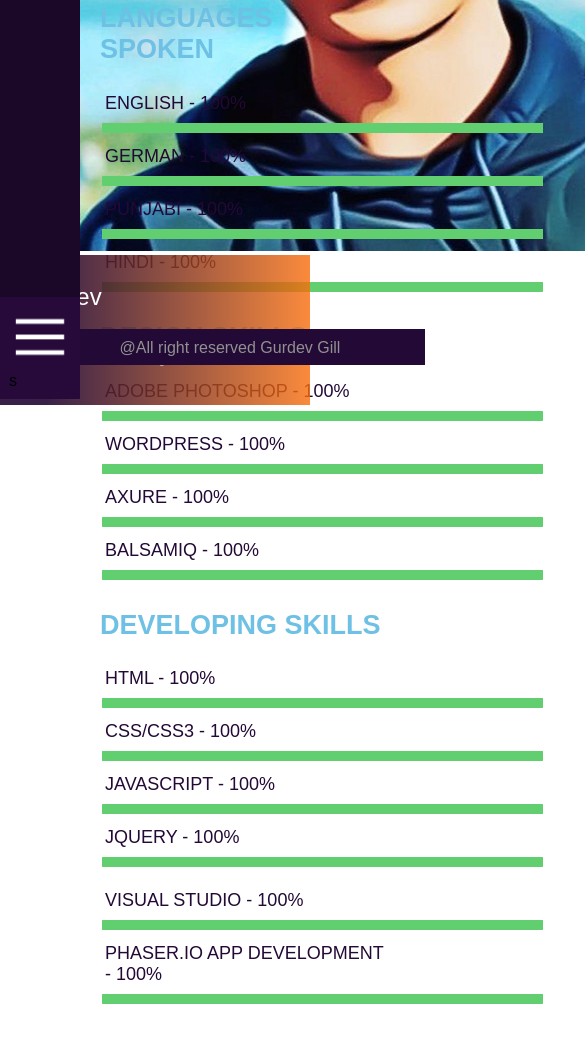
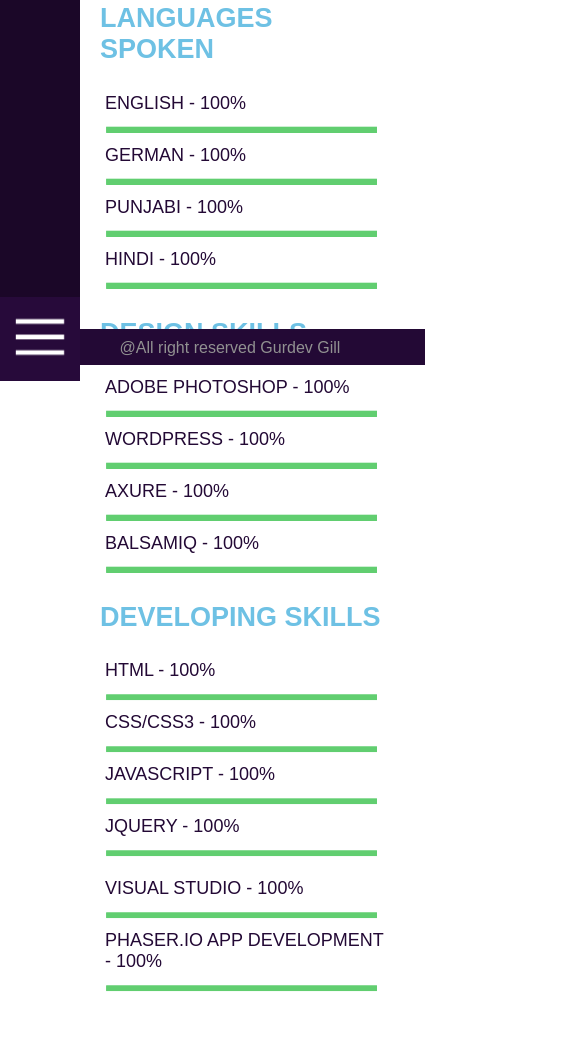
Before and after one commit to Gurdev135/Portfolio-Project, a plain HTML site: page portfolio.html in a window 390 px wide. Shown: the part 479-1522 px from the top of the page, 585 px wide, since content can reach past the window. Drawn offline with Linux system fonts and the light colour scheme.

Commit message:
Update portfolio.html

```diff
--- a/portfolio.html
+++ b/portfolio.html
@@ -4,14 +4,16 @@
 	<link rel="stylesheet" type="text/css" href="stylesheet.css">
 	<title>Portfolio</title>
 	<script src="script.js"></script>
+	<meta name="viewport" content="width=device-width, initial-scale=1">
+
 </head>
 <body>
 	<div class="container">
 		<header>
-		<div class="inline">
-			<img src="pic.jpg">
+			<div class="inline" id="mobilefix1">
+				<img src="pic.jpg" id="mobilefix2">
 			</div>
-		<div class="size inline position background text">
+			<div class="size inline position background text" id="mobilefix3">
 				<div class="margin-top">
 					Gurdev <br><b> Gill</b><br>
 					<div class="label"><b>Web Developer</b></div>
@@ -20,69 +22,70 @@
 		</header>
 	</div>
 
-<section class=" title2 margin-left" id="mobilefix4">
+<section class=" title2 margin-left" >
 	<h1 class="head1">
 		LANGUAGES SPOKEN
 	</h1>
 	<div class="inline font-size-small">
 		<div class="inline margin-all">ENGLISH - 100%</div>
-		<div><img src="Line.png"></div>
+		<div><img src="line.png" id="mobilefix7"></div>
 		<div class="inline margin-all">GERMAN - 100%</div>
-		<div><img src="Line.png"></div>
+		<div><img src="line.png" id="mobilefix7"></div>
 	</div>
 
 	<div class="inline margin-left-bit font-size-small">
 		<div class="inline margin-all">PUNJABI - 100%</div>
-		<div><img src="Line.png"></div>
+		<div><img src="line.png" id="mobilefix7"></div>
 		<div class="inline margin-all">HINDI - 100%</div>
-		<div><img src="Line.png"></div>
+		<div><img src="line.png" id="mobilefix7"></div>
 	</div>
 
 </section>
 
-<section class="title2 margin-left" id="mobilefix4">
+<section class="title2 margin-left" >
 	<h1 class="head1">
 		DESIGN SKILLS
 	</h1>
 	<div class="inline font-size-small">
 		<div class="inline margin-all">ADOBE PHOTOSHOP - 100%</div>
-		<div><img src="Line.png"></div>
+		<div><img src="line.png" id="mobilefix7"></div>
 		<div class="inline margin-all">WORDPRESS - 100%</div>
-		<div><img src="Line.png"></div>
+		<div><img src="line.png" id="mobilefix7"></div>
 	</div>
 
 	<div class="inline margin-left-bit font-size-small">
 		<div class="inline margin-all">AXURE - 100%</div>
-		<div><img src="Line.png"></div>
+		<div><img src="line.png" id="mobilefix7"></div>
 		<div class="inline margin-all">BALSAMIQ - 100%</div>
-		<div><img src="Line.png"></div>
+		<div><img src="line.png" id="mobilefix7"></div>
 	</div>
 
 </section>
 
-<section class="title2 margin-left" id="mobilefix4">
+<section class="title2 margin-left">
 	<h1 class="head1">
 		DEVELOPING SKILLS
 	</h1>
 	<div class="inline font-size-small">
 		<div class="inline margin-all">HTML - 100%</div>
-		<div><img src="Line.png"></div>
+		<div><img src="line.png" id="mobilefix7"></div>
 		<div class="inline margin-all">CSS/CSS3 - 100%</div>
-		<div><img src="Line.png"></div>
+		<div><img src="line.png" id="mobilefix7"></div>
 	</div>
 
 	<div class="inline margin-left-bit font-size-small">
 		<div class="inline margin-all">JAVASCRIPT - 100%</div>
-		<div><img src="Line.png"></div>
+		<div><img src="line.png" id="mobilefix7"></div>
 		<div class="inline margin-all">JQUERY - 100%</div>
-		<div><img src="Line.png"></div>
+		<div><img src="line.png" id="mobilefix7"></div>
 	</div>
 
 	<div class="margin-top-bit font-size-small">
 		<div class="inline margin-all">VISUAL STUDIO - 100%</div>
-		<div><img src="Line.png"></div>
+		<div><img src="line.png" id="mobilefix7"></div>
 		<div class="inline margin-all">PHASER.IO APP DEVELOPMENT - 100%</div>
-		<div><img src="Line.png"></div>
+		<div><img src="line.png" id="mobilefix7"></div>
+
 	</div>
 
 </section>
@@ -91,7 +94,7 @@
 <section class="side-bar">
 	<div class="part1"></div>
 	<div class="part2">
-		<img class="click icon" onclick="openNav()" src="menu1.png">s
+		<img class="click icon" onclick="openNav()" src="menu1.png">
 	</div>
 </section>
 
```
Lines whose indentation alone changed are shown as unchanged.
